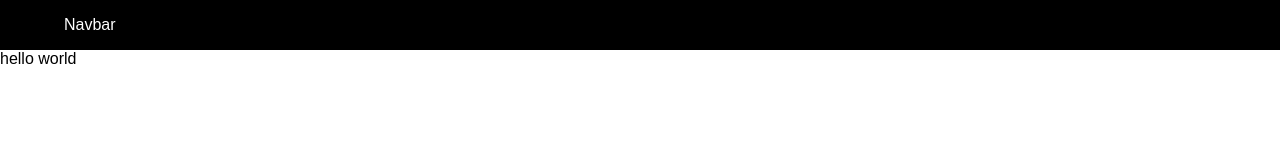
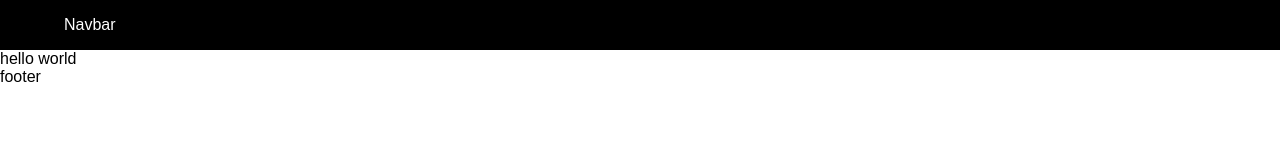
Before and after one commit to robilaruku/belajar-next-js-2024-robi, a Next.js app: page / in a window 1280 px wide. Shown: the top 160 px of the page. Built offline with nearby package versions, Linux system fonts and the light colour scheme.

Commit message:
initial commit

```diff
--- a/src/components/layouts/AppShell/index.tsx
+++ b/src/components/layouts/AppShell/index.tsx
@@ -11,6 +11,7 @@ const AppShell = (props: AppShellProps) => {
       <main>
         <Navbar />
         {children}
+        <div>footer</div>
       </main>
     </>
   );
--- a/src/pages/_app.tsx
+++ b/src/pages/_app.tsx
@@ -1,12 +1,13 @@
-import Navbar from "@/components/layouts/Navbar";
+import AppShell from "@/components/layouts/AppShell";
 import "@/styles/globals.css";
 import type { AppProps } from "next/app";
 
 export default function App({ Component, pageProps }: AppProps) {
   return (
     <>
-      <Navbar/>
-      <Component {...pageProps} />
+      <AppShell>
+        <Component {...pageProps} />
+      </AppShell>
     </>
   );
 }
```
